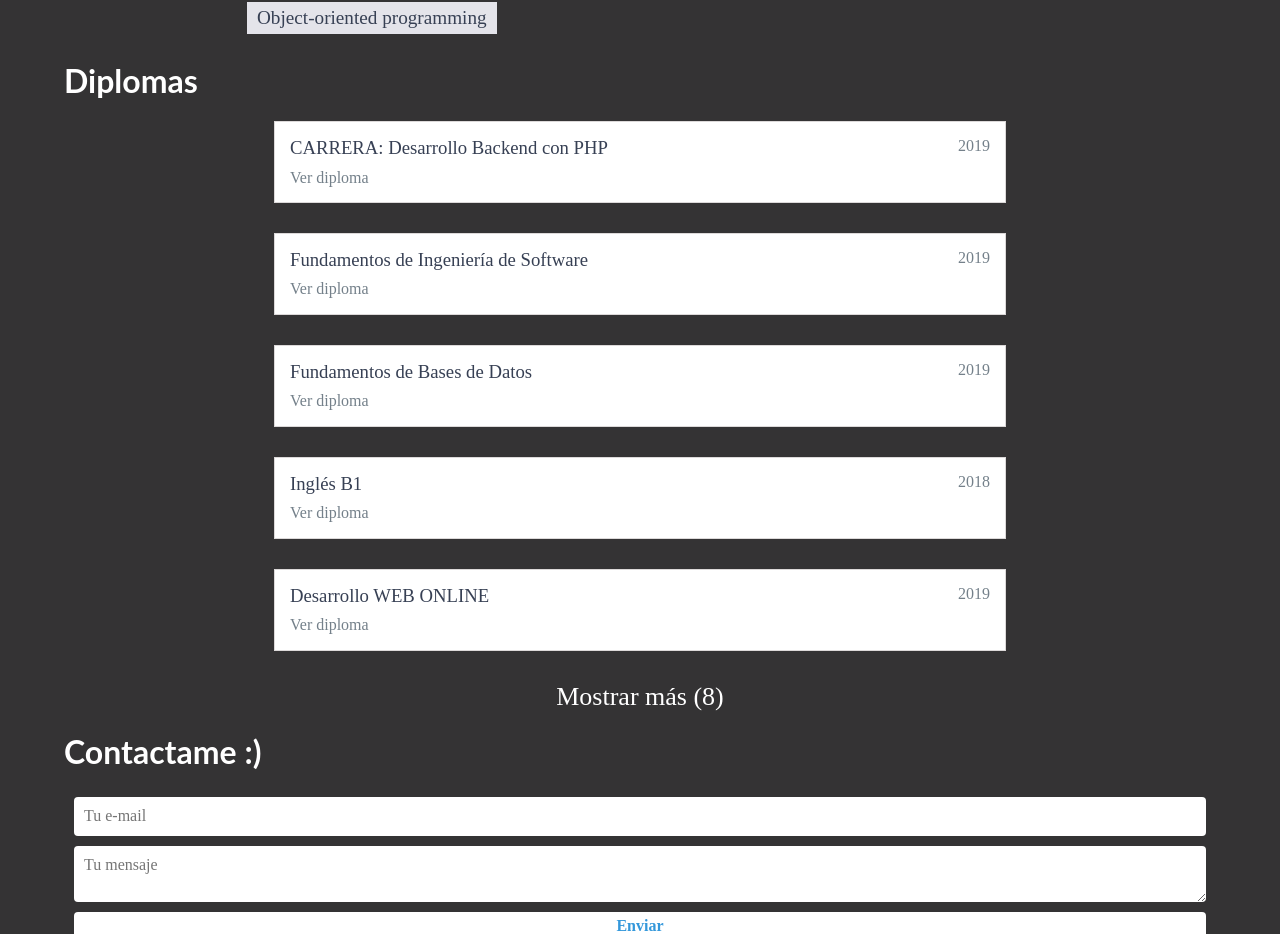
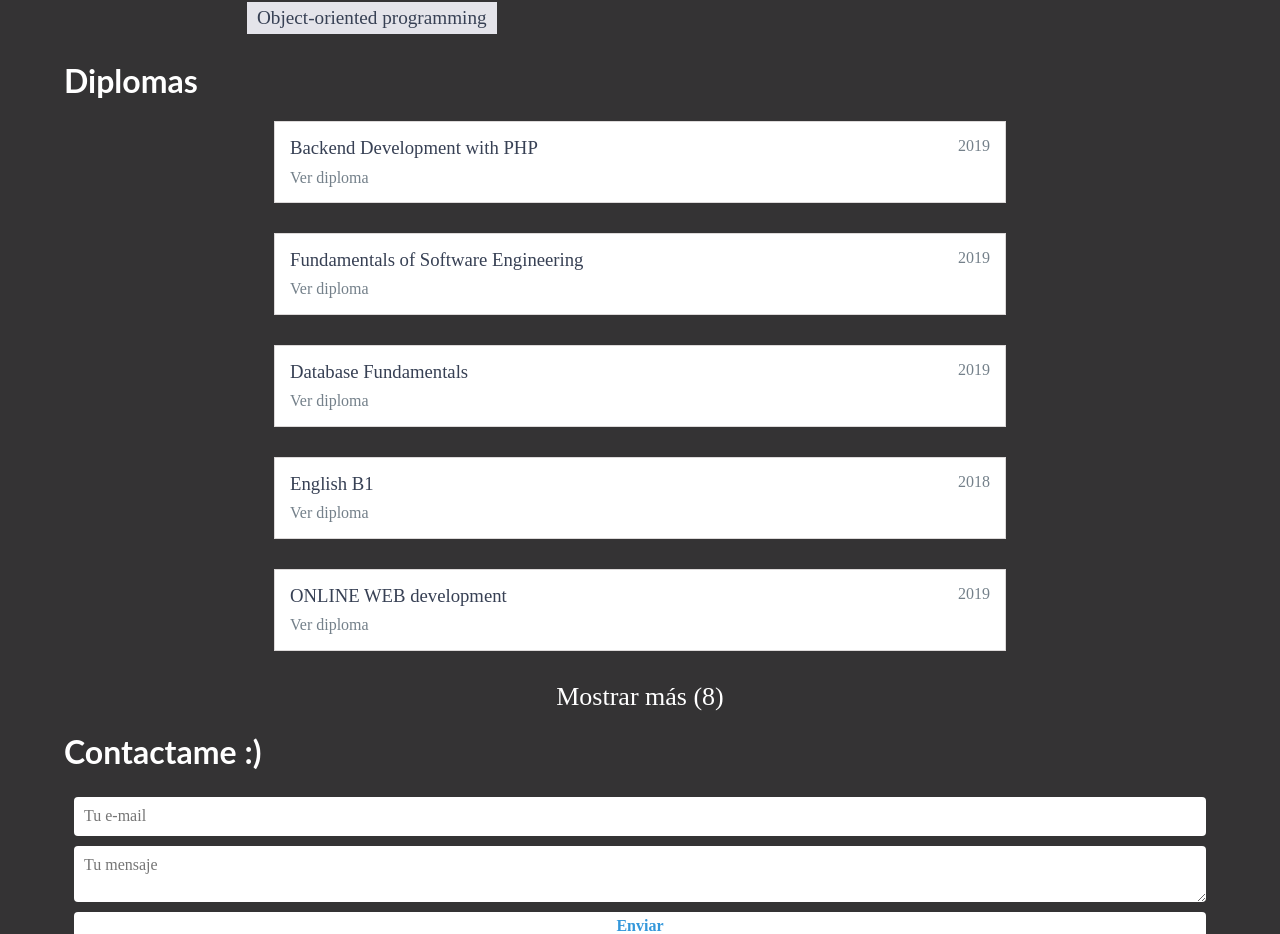
Before and after one commit to ivandez/react-portfolio-en, a React (Create React App) app: page / in a window 1280 px wide. Shown: the part 3924-4858 px from the top of the page. Built offline with nearby package versions, Linux system fonts and the light colour scheme.

Commit message:
translated diplomas

```diff
--- a/src/App.js
+++ b/src/App.js
@@ -103,67 +103,67 @@ function App() {
       <Container title="Diplomas" id="diplomas">
         <Diplomas
           date="2019"
-          title="CARRERA: Desarrollo Backend con PHP"
+          title="Backend Development with PHP"
           link="https://platzi.com/@ivan-mendez/carrera/57-desarrollo-php/diploma/detalle/"
         ></Diplomas>
         <Diplomas
           date="2019"
-          title="Fundamentos de Ingeniería de Software"
+          title="Fundamentals of Software Engineering"
           link="https://platzi.com/@ivan-mendez/curso/1098-ingenieria/diploma/detalle/"
         ></Diplomas>
         <Diplomas
           date="2019"
-          title="Fundamentos de Bases de Datos"
+          title="Database Fundamentals"
           link="https://platzi.com/@ivan-mendez/curso/1566-bd/diploma/detalle/"
         ></Diplomas>
         <Diplomas
           date="2018"
-          title="Inglés B1"
+          title="English B1"
           link="https://user-images.githubusercontent.com/38108288/99884956-029aec00-2c08-11eb-8685-4cf2bff141af.jpg"
         ></Diplomas>
         <Diplomas
           date="2019"
-          title="Desarrollo WEB ONLINE"
+          title="ONLINE WEB development"
           link="https://platzi.com/@ivan-mendez/curso/1350-html5-css3/diploma/detalle/"
         ></Diplomas>
         <Diplomas
           date="2019"
-          title="Curso de Git y Github"
+          title="Git and Github course"
           link="https://platzi.com/@ivan-mendez/curso/1170-git-github-2017/diploma/detalle/"
         ></Diplomas>
         <Diplomas
           date="2019"
-          title="Programación Orientada a Objectos"
+          title="Object-oriented programming"
           link="https://platzi.com/@ivan-mendez/curso/1474-oop/diploma/detalle/"
         ></Diplomas>
         <Diplomas
           date="2019"
-          title="Introducción a la Terminal y Línea de comandos"
+          title="Introduction to Terminal and Command Line"
           link="https://platzi.com/@ivan-mendez/curso/1276-terminal/diploma/detalle/"
         ></Diplomas>
         <Diplomas
           date="2019"
-          title="Curso de Bootstrap 4"
+          title="Course of Bootstrap 4"
           link="https://platzi.com/@ivan-mendez/curso/1331-bootstrap/diploma/detalle/"
         ></Diplomas>
         <Diplomas
           date="2019"
-          title="Curso de API REST"
+          title="Course of API REST"
           link="https://platzi.com/@ivan-mendez/curso/1638-api-rest/diploma/detalle/"
         ></Diplomas>
         <Diplomas
           date="2019"
-          title="Introducción a PHP"
+          title="Introduction to PHP"
           link="https://platzi.com/@ivan-mendez/curso/1338-php/diploma/detalle/"
         ></Diplomas>
         <Diplomas
           date="2018"
-          title="Programación Básica"
+          title="Basic programming"
           link="https://platzi.com/@ivan-mendez/curso/1050-programacion-basica/diploma/detalle/"
         ></Diplomas>
         <Diplomas
           date="2019"
-          title="Introducción a Java SE"
+          title="Introduction to Java SE"
           link="https://platzi.com/@ivan-mendez/curso/1631-java-basico/diploma/detalle/"
         ></Diplomas>
       </Container>
```
